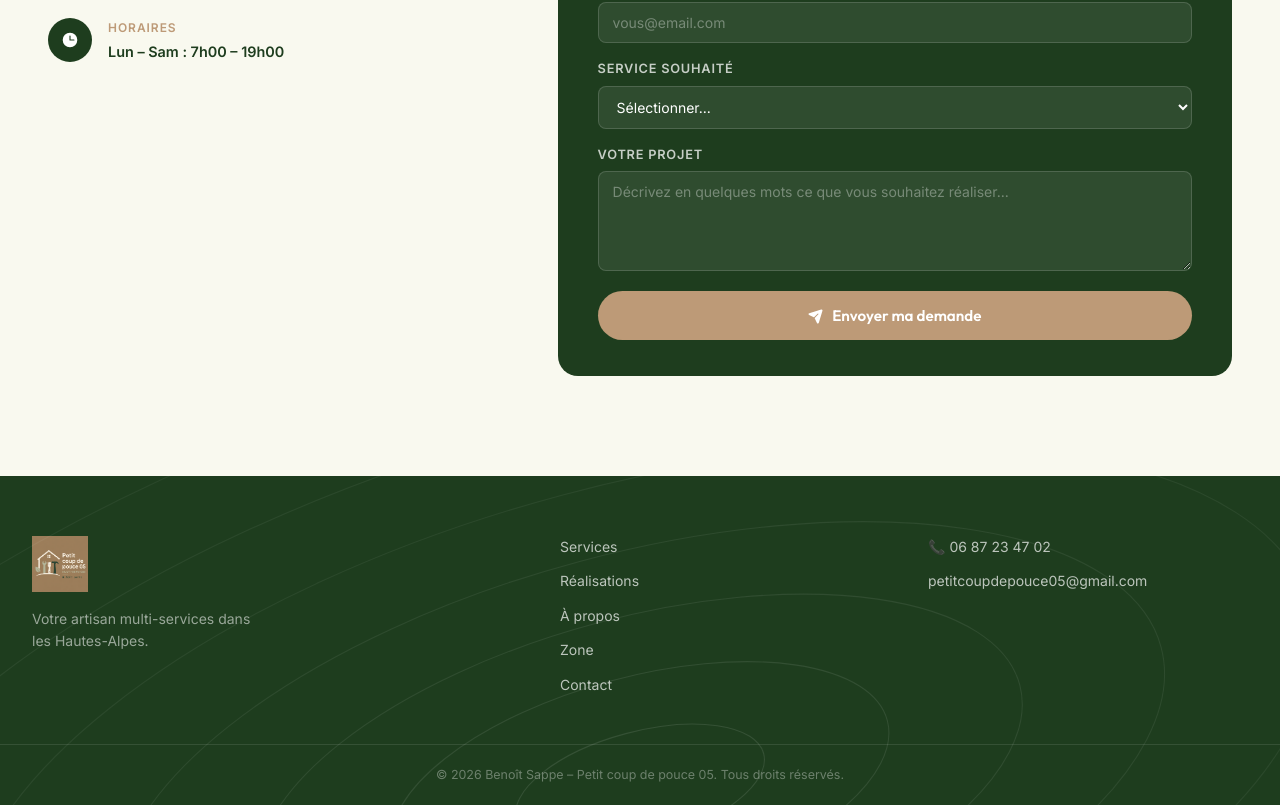
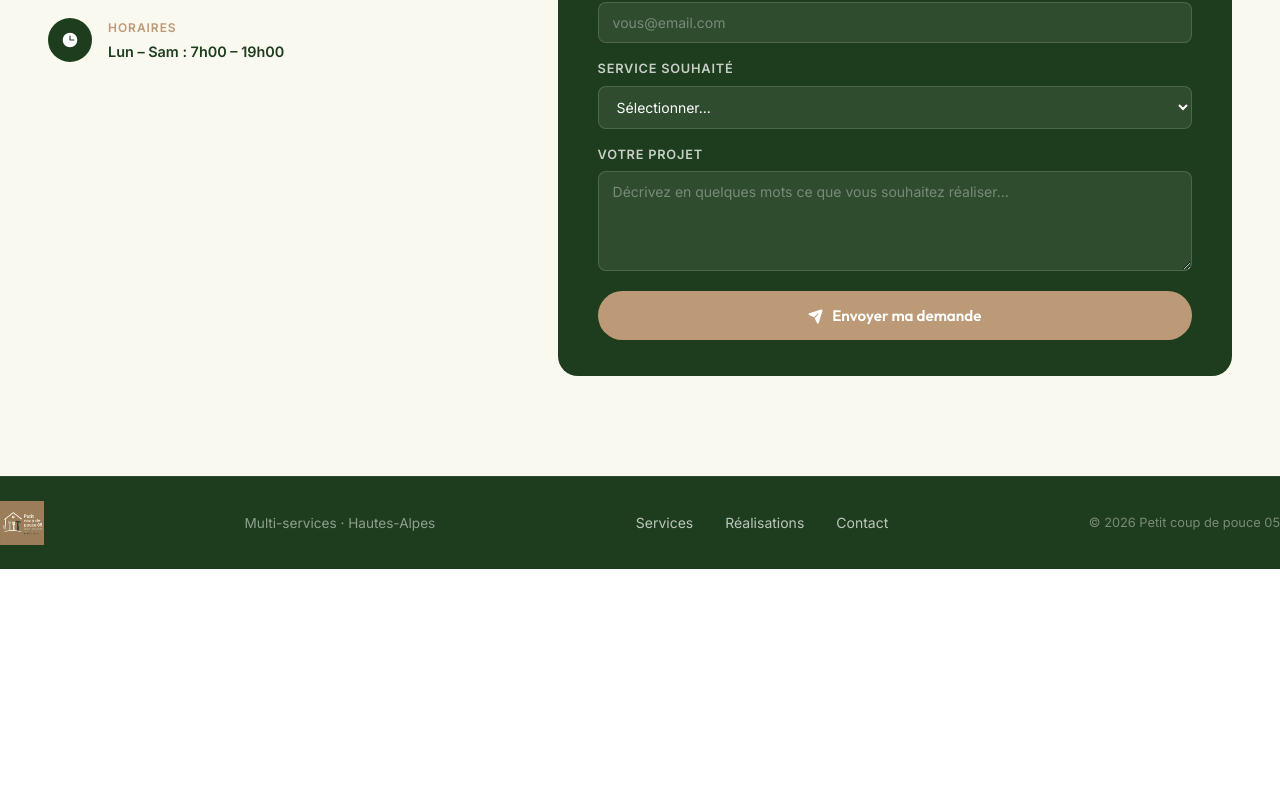
Before and after one commit to NicolasDontigny/coup-de-pouce-05, a React (Vite) app: page / in a window 1280 px wide. Shown: the part 4752-5557 px from the top of the page. After the commit the page ends 5321 px from the top, so only its background shows below. Built offline with nearby package versions, Linux system fonts and the light colour scheme.

Commit message:
UI footer

```diff
--- a/src/components/Footer.css
+++ b/src/components/Footer.css
@@ -1,34 +1,35 @@
 .footer {
   background: var(--green-dark);
-  position: relative;
-  overflow: hidden;
+  border-top: 1px solid rgba(255, 255, 255, 0.08);
 }
 
 .footer__inner {
-  display: grid;
-  grid-template-columns: 1.5fr 1fr 1fr;
-  gap: 48px;
-  padding: 60px 32px 48px;
-  align-items: start;
+  display: flex;
+  align-items: center;
+  justify-content: space-between;
+  padding: 24px 0;
+  gap: 32px;
+}
+
+.footer__brand {
+  flex-shrink: 0;
 }
 
 .footer__logo {
-  height: 56px;
+  height: 44px;
   width: auto;
-  margin-bottom: 16px;
+  display: block;
+  flex-shrink: 0;
 }
 
 .footer__tagline {
-  color: rgba(255, 255, 255, 0.55);
-  font-size: 0.875rem;
-  line-height: 1.6;
-  max-width: 240px;
+  color: rgba(255, 255, 255, 0.5);
+  font-size: 0.85rem;
 }
 
 .footer__nav {
   display: flex;
-  flex-direction: column;
-  gap: 12px;
+  gap: 32px;
 }
 
 .footer__link {
@@ -41,45 +42,31 @@
   color: var(--white);
 }
 
-.footer__contact {
-  display: flex;
-  flex-direction: column;
-  gap: 12px;
-}
-
-.footer__phone,
-.footer__email {
-  color: rgba(255, 255, 255, 0.7);
-  font-size: 0.875rem;
-  transition: color 0.2s;
-}
-
-.footer__phone:hover,
-.footer__email:hover {
-  color: var(--gold);
-}
-
-.footer__bottom {
-  border-top: 1px solid rgba(255, 255, 255, 0.1);
-  padding: 20px 32px;
-  font-size: 0.78rem;
-  color: rgba(255, 255, 255, 0.35);
-  text-align: center;
+.footer__copy {
+  color: rgba(255, 255, 255, 0.4);
+  font-size: 0.8rem;
+  flex-shrink: 0;
 }
 
 @media (max-width: 768px) {
   .footer__inner {
-    grid-template-columns: 1fr 1fr;
-    gap: 32px;
+    flex-wrap: wrap;
+    gap: 20px;
+    padding: 28px 0;
   }
 
-  .footer__brand {
-    grid-column: 1 / -1;
+  .footer__copy {
+    width: 100%;
+    text-align: center;
   }
 }
 
 @media (max-width: 480px) {
-  .footer__inner {
-    grid-template-columns: 1fr;
+  .footer__brand {
+    width: 100%;
+  }
+
+  .footer__nav {
+    gap: 20px;
   }
 }
--- a/src/components/Footer.jsx
+++ b/src/components/Footer.jsx
@@ -1,12 +1,9 @@
 import logo from '../assets/logo.png'
-import GrainOverlay from './GrainOverlay'
 import './Footer.css'
 
 const navLinks = [
   { label: 'Services', href: '#services' },
   { label: 'Réalisations', href: '#realisations' },
-  { label: 'À propos', href: '#apropos' },
-  { label: 'Zone', href: '#zone' },
   { label: 'Contact', href: '#contact' },
 ]
 
@@ -15,13 +12,13 @@ export default function Footer() {
 
   return (
     <footer className="footer">
-      <GrainOverlay variant="footer" />
       <div className="container footer__inner">
-        <div className="footer__brand">
+        <div>
           <img src={logo} alt="Petit coup de pouce 05" className="footer__logo" />
-          <p className="footer__tagline">
-            Votre artisan multi-services dans les Hautes-Alpes.
-          </p>
+        </div>
+
+        <div>
+          <span className="footer__tagline">Multi-services · Hautes-Alpes</span>
         </div>
 
         <nav className="footer__nav">
@@ -32,20 +29,7 @@ export default function Footer() {
           ))}
         </nav>
 
-        <div className="footer__contact">
-          <a href="tel:+33687234702" className="footer__phone">
-            📞 06 87 23 47 02
-          </a>
-          <a href="mailto:petitcoupdepouce05@gmail.com" className="footer__email">
-            petitcoupdepouce05@gmail.com
-          </a>
-        </div>
-      </div>
-
-      <div className="footer__bottom">
-        <div className="container">
-          © {year} Benoît Sappe – Petit coup de pouce 05. Tous droits réservés.
-        </div>
+        <p className="footer__copy">© {year} Petit coup de pouce 05</p>
       </div>
     </footer>
   )
```
